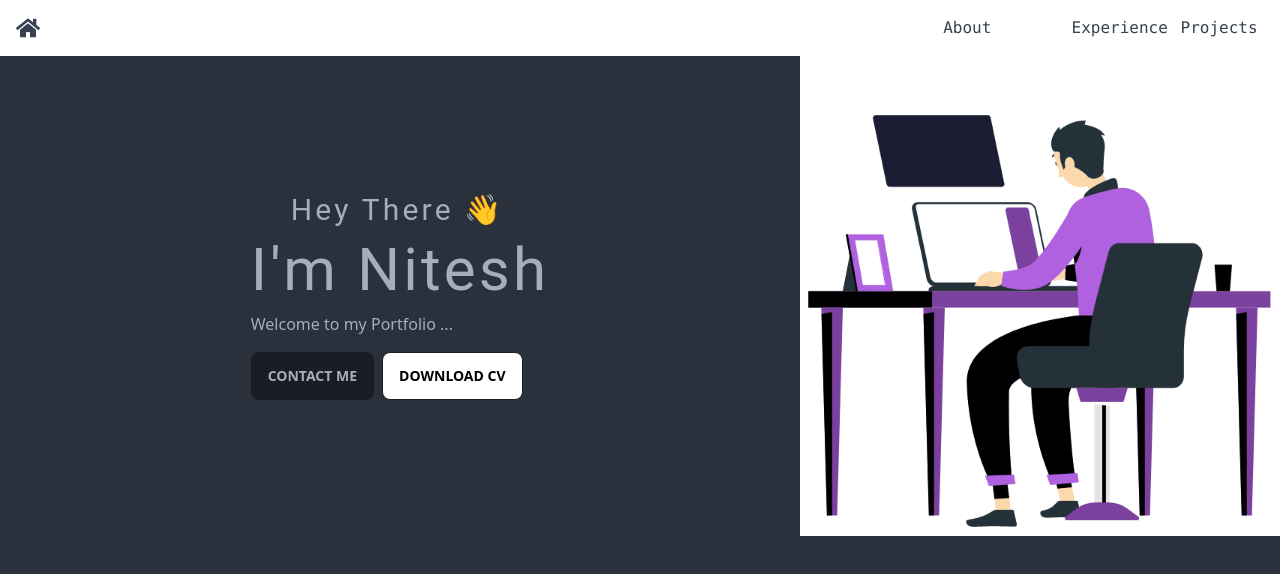
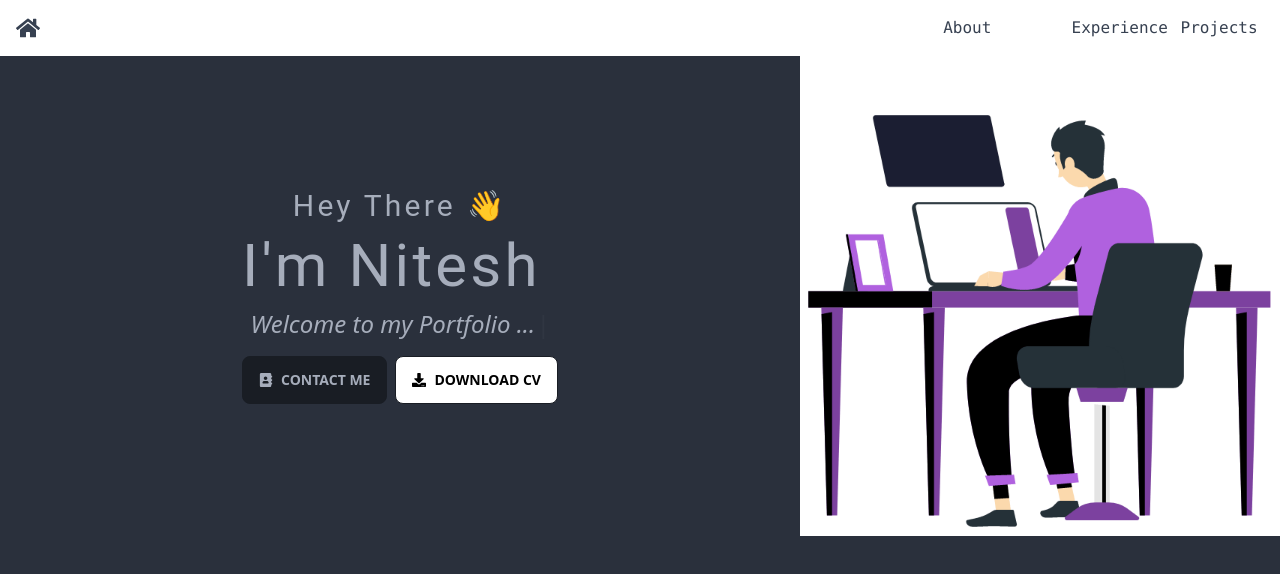
Before and after one commit to Niteshkumar152/Upgraded_Portfolio, a React (Create React App) app: page / in a window 1280 px wide. Shown: the top 574 px of the page. Built offline with nearby package versions, Linux system fonts and the light colour scheme.

Commit message:
Some UI enhancements

```diff
--- a/src/pages/Home.jsx
+++ b/src/pages/Home.jsx
@@ -2,6 +2,7 @@ import Typewriter from "typewriter-effect";
 //import socialLinks from "../constants/social_links";
 import heroImg from "../components/layout/assets/98636-coding.gif";
 import heroMobileImg from "../components/layout/assets/hero_mobile_image.png";
+import { FaAddressBook, FaDownload } from "react-icons/fa";
 
 function Home() {
   return (
@@ -11,11 +12,12 @@ function Home() {
           <div className="mobile-hero-image md:hidden">
             <img src={heroMobileImg} alt="hero-mobile-img" />
           </div>
-          <h2 className="text-xl md:text-3xl cursor-default mx-10">
+          <h2 className="text-center text-xl md:text-3xl cursor-default">
             Hey There <span className="wave">👋</span>
           </h2>
           <h1 className="text-5xl md:text-6xl cursor-default">I'm Nitesh</h1>
 
+          <div className="text-center text-xl md:text-2xl cursor-default font-sans italic">
             <Typewriter
               options={{
                 strings: ["Welcome to my Portfolio ..."],
@@ -24,17 +26,19 @@ function Home() {
               }}
             />
           </div>
+        </div>
         <div className="px-2 py-2 md:mx-0">
           <button
             to="/contact"
             className="btn text-xs md:text-sm hover:bg-purple-400"
           >
-            contact me
+            <FaAddressBook className="mr-2" /> contact me
           </button>
           <button
             to="/contact"
             className="btn text-xs text-black hover:text-white ml-2 md:text-sm bg-white hover:bg-purple-400"
           >
+            <FaDownload className="mr-2" />
             download cv
           </button>
         </div>
```
Lines whose indentation alone changed are shown as unchanged.
